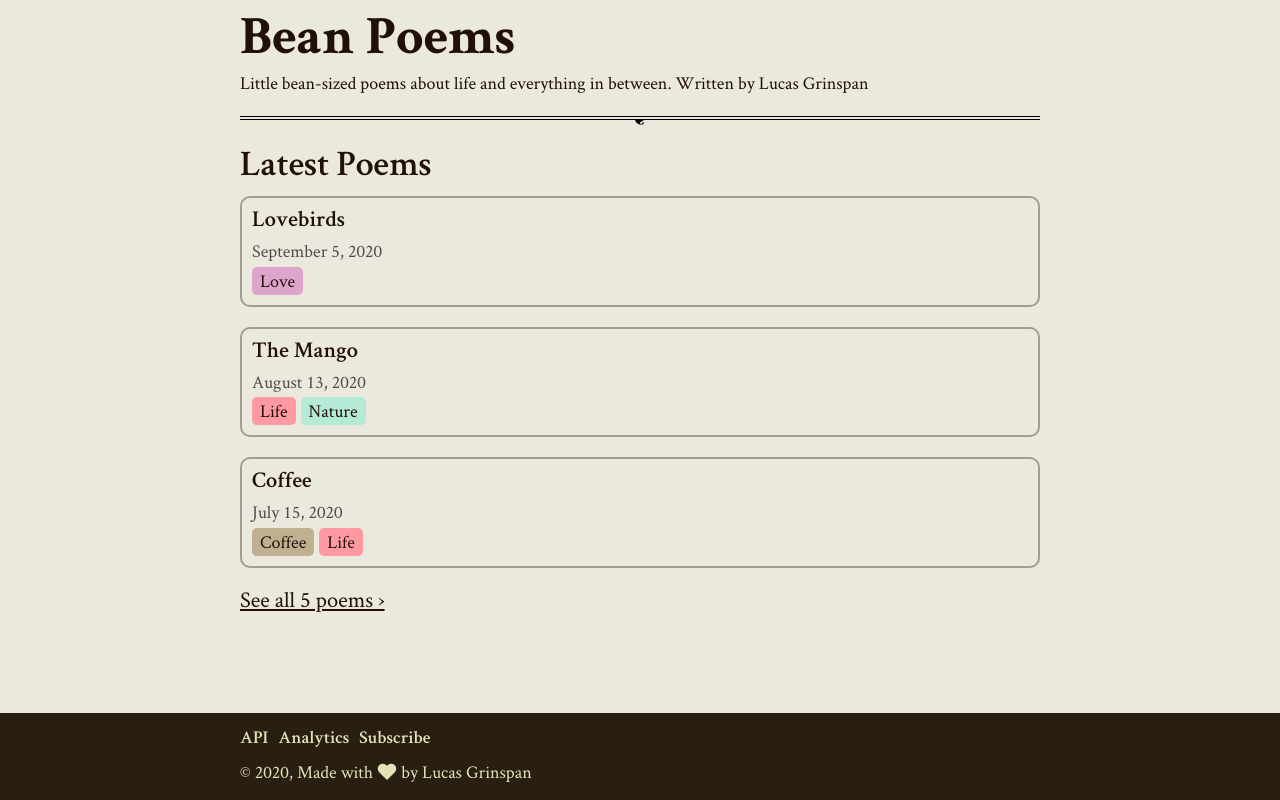
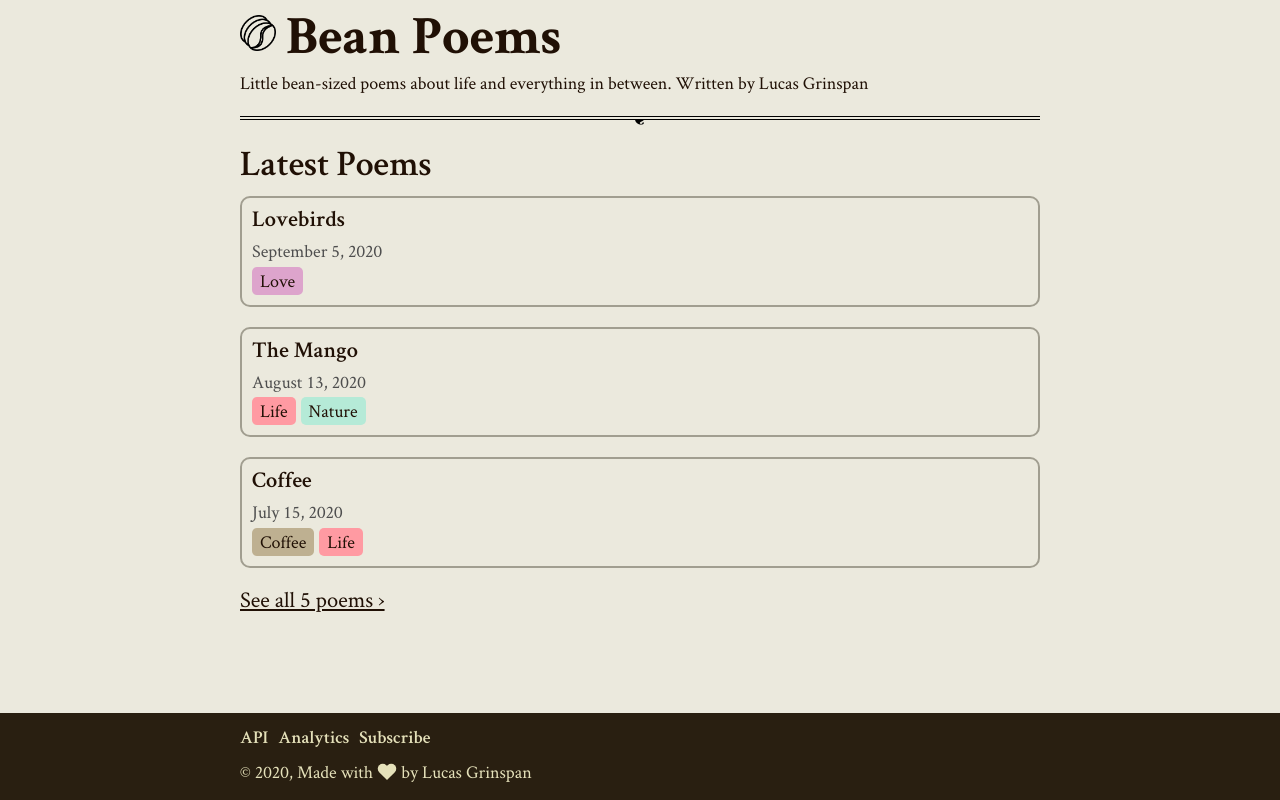
Before and after one commit to lucasgrinspan/bean-poems, a website: page public/index.html in a window 1280 px wide. Drawn offline with Linux system fonts and the light colour scheme.

Commit message:
adds logo to home page

```diff
--- a/public/assets/styles/main.css
+++ b/public/assets/styles/main.css
@@ -68,6 +68,11 @@ body {
 h1 {
     font-size: 3rem;
     font-weight: 800;
+}
+img.logo {
+    height: 2rem;
+    width: 2rem;
+    margin-right: 10px;
 }
 p.large,
 h2 {
--- a/public/index.html
+++ b/public/index.html
@@ -18,7 +18,10 @@
     <body>
         <div class="container">
             <header>
-                <h1>Bean Poems</h1>
+                <div style="display: flex; flex-direction: row">
+                    <img src="/BeanPoem.png" alt="Bean Poems Logo" class="logo" />
+                    <h1>Bean Poems</h1>
+                </div>
                 <p>
                     Little bean-sized poems about life and everything in between. Written by
                     Lucas Grinspan                </p>
```
Also changed, not shown: src/pages/home.html (+5 -1 lines), public/BeanPoem.png (added).
